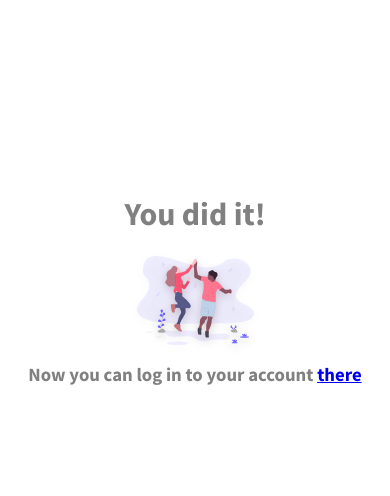
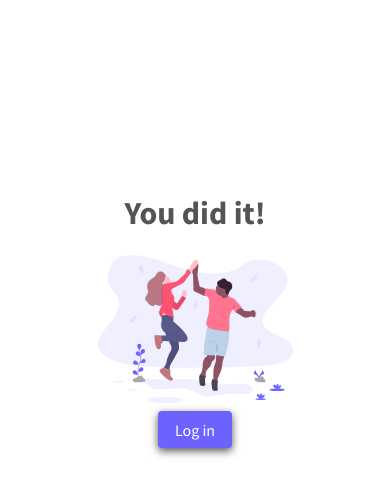
Before and after one commit to mpn01/project-twstr, a PHP site: page /welcome.php in a window 390 px wide. Shown: the part 133-629 px from the top of the page. Run offline with PHP 8.4, Linux system fonts and the light colour scheme; the visitor is signed in with stand-in values (Sample User, id 1).

Commit message:
Improvements to: responsive design, images should looks better on smaller devices
New:
adding animations for welcome.php

Other:
some small fixes and changes to code

```diff
--- a/css/main.css
+++ b/css/main.css
@@ -149,39 +149,3 @@ a {
     border-bottom: 1px solid var(--lightgray);
     font-weight: 500;
 }
-
-@media screen and (max-width: 1655px) {
-    .profile_content_menu_button {
-        width: 9%;
-    }
-}
-
-@media screen and (max-height: 800px) {
-    #profile_content {
-        position: absolute;
-        height:30%;
-        bottom: 10%;
-    }
-}
-
-@media screen and (max-width: 1000px) {
-    input {
-        width: 50%;
-    }
-    .index_photo {
-        width: 30%;
-        filter: drop-shadow(0 0.2rem 0.25rem var(--lightgray));
-    }
-
-}
-
-@media screen and (max-width: 500px) {
-    input {
-        width: 100%;
-    }
-
-    .index_photo {
-        width: 45%;
-        filter: drop-shadow(0 0.2rem 0.25rem var(--lightgray));
-    }
-}
--- a/css/welcome.css
+++ b/css/welcome.css
@@ -1,3 +1,12 @@
+@keyframes slideIn {
+    from {
+        top: 10%;
+    }
+    to {
+        top: 0%;
+    }
+}
+
 #welcome_main {
     width: 100%;
     height: 100%;
@@ -11,17 +20,26 @@
 
 #welcome_main img {
     width: 30%;
+    z-index: 1;
+    background: white;
 }
 
-#welcome_main h1, h3 {
+#welcome_main h1{
     font-family: 'Source Sans Pro';
-    color: gray;
+    color: var(--darkgray);
+    position: relative;
+    top: 10%;
+    animation: slideIn 0.5s;
+    animation-fill-mode: forwards;
+    z-index: -1;
 }
 
-#welocme_main a {
-    color: gray;
+a {
+    font-weight: 400;
 }
 
-#welocme_main a:visited {
-    color: gray;
+@media screen and (max-width: 900px) {
+    #welcome_main img {
+        width: 50%;
+    }
 }
--- a/welcome.php
+++ b/welcome.php
@@ -2,12 +2,12 @@
     session_start();
 
     //sprawdzanie czy użytkownik jest zalogowany, jeśli jest, przenosi go do profile.php
-    if(!isset($_SESSION['register_complete'])) {
+    /* if(!isset($_SESSION['register_complete'])) {
         header('Location: index.php');
         exit();
     } else {
         unset($_SESSION['register_complete']);
-    }
+    }*/
 ?>
 <html>
     <head>
@@ -21,9 +21,10 @@
     </head>
     <body>
         <div id="welcome_main">
+            <div style="postion: relative; width: 50%; height: 5%; background: white;"></div>
             <h1>You did it!</h1>
             <img class="index_photo" src="img/illustrations/high_five.svg"/>
-            <h3>Now you can log in to your account <a href="index.php">there</a></h3>
+            <a class="button" href="index.php">Log in</a>
         </div>
     </body>
 </html>
```
Also changed, not shown: css/index.css (+19 -0 lines), css/profile.css (+0 -22 lines), css/register.css (+15 -0 lines).
